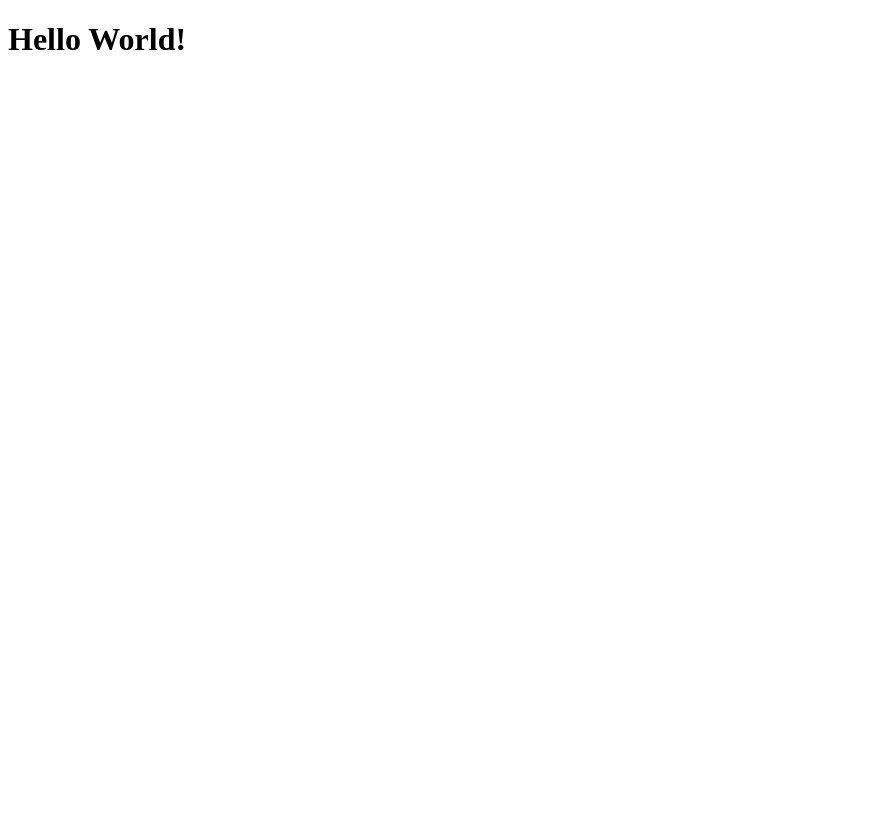
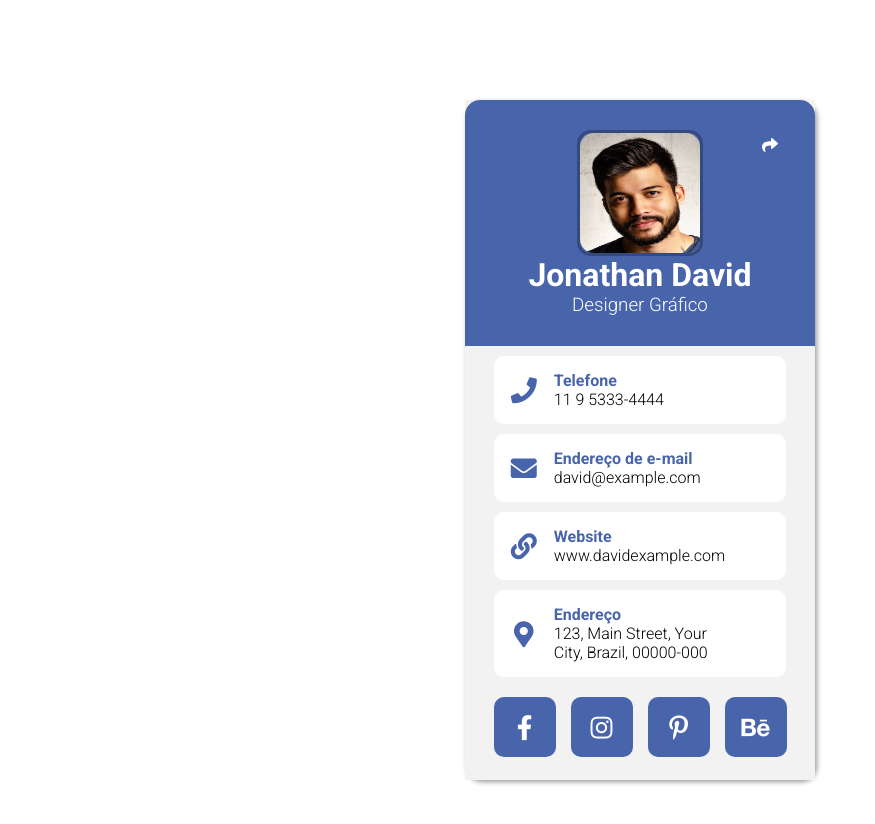
Before and after one commit to vinisp/cardv2, a plain HTML site: page index.html in a window 1280 px wide. Shown: the whole page, without its empty margins (0-875 px from the left). Before the commit the page ends 800 px from the top, so only its background shows below. Drawn offline with Linux system fonts and the light colour scheme.

Commit message:
card template

```diff
--- a/index.html
+++ b/index.html
@@ -5,11 +5,125 @@
         <meta charset="UTF-8">
         <meta http-equiv="X-UA-Compatible" content="IE=edge">
         <meta name="viewport" content="width=device-width, initial-scale=1.0">
-        <title>LinkView</title>
+        <title>Card do Vinicius Silva Aragão</title>
+        <link rel="stylesheet" href="style.css">
+        <link rel="stylesheet" href="https://pro.fontawesome.com/releases/v5.10.0/css/all.css"
+            integrity="sha384-AYmEC3Yw5cVb3ZcuHtOA93w35dYTsvhLPVnYs9eStHfGJvOvKxVfELGroGkvsg+p"
+            crossorigin="anonymous" />
+
     </head>
 
     <body>
-        <h1>Hello World!</h1>
+
+
+
+        <div class="scene">
+            <div class="card">
+                <div class="card__face card__face--front">
+
+                    <div class="inner">
+                        <div class="changeSide"><i class="fa fa-share front" aria-hidden="true"></i></div>
+                        <div class="topCard">
+
+                            <div class="photo"><img src="assets/person1.jpg"></div>
+                            <div class="titleAndSub">
+                                <div class="infos">
+                                    <h1 class="personName">Jonathan David</h1>
+                                    <h3 class="personProf">Designer Gráfico</h3>
+                                </div>
+                            </div>
+                        </div>
+                        <div class="midCard">
+
+                            <div class="midItemWrapper">
+                                <div class="midIcon"><i class="fa fa-phone" aria-hidden="true"></i>
+                                </div>
+                                <div class="midInfos"><span class="midInfoTitle">Telefone</span>
+                                    <span>11 9 5333-4444</span>
+                                </div>
+                            </div>
+                            <div class="midItemWrapper">
+                                <div class="midIcon"><i class="fas fa-envelope"></i>
+                                </div>
+                                <div class="midInfos"><span class="midInfoTitle">Endereço de e-mail</span>
+                                    <span>david@example.com</span>
+                                </div>
+                            </div>
+                            <div class="midItemWrapper">
+                                <div class="midIcon"><i class="fas fa-link"></i>
+                                </div>
+                                <div class="midInfos"><span class="midInfoTitle">Website</span>
+                                    <span>www.davidexample.com</span>
+                                </div>
+                            </div>
+                            <a href="https://www.google.com.br/maps/place/Clapham,+Londres,+Reino+Unido/@51.4567347,-0.1568241,14z/data=!3m1!4b1!4m13!1m7!3m6!1s0x47d8a00baf21de75:0x52963a5addd52a99!2sLondres,+Reino+Unido!3b1!8m2!3d51.5072178!4d-0.1275862!3m4!1s0x4876043442c14ccb:0x5df20c102ecfb887!8m2!3d51.4556231!4d-0.1385871"
+                                target="_blank" rel="noopener noreferrer">
+                                <div class="midItemWrapper">
+                                    <div class="midIcon"><i class="fas fa-map-marker-alt"></i>
+                                    </div>
+                                    <div class="midInfos"><span class="midInfoTitle">Endereço</span>
+                                        <span>123, Main Street, Your</span>
+                                        <span>City, Brazil, 00000-000</span>
+                                    </div>
+                                </div>
+                            </a>
+
+                        </div>
+
+                        <div class="row">
+                            <div class="btnItem"><i class="fab fa-facebook-f"></i></div>
+                            <div class="btnItem"><i class="fab fa-instagram"></i></div>
+                            <div class="btnItem"> <i class="fab fa-pinterest-p"></i></i></div>
+                            <div class="btnItem"><i class="fab fa-behance"></i></i></div>
+
+                        </div>
+                    </div>
+
+                </div>
+
+                <div class="card__face card__face--back">
+
+
+                    <div class="innerBack">
+                        <div class="changeSide"><i class="fa fa-share back" aria-hidden="true"></i></div>
+
+                        <div class="brand">
+                            <div class="brandInfo">
+                                <h1>WEBPRO</h1>
+                                <p>tagline here</p>
+                            </div>
+                        </div>
+
+                        <div class="qrCode"><img src="assets/qrcode.png"></div>
+
+
+
+                        <div class="backButtons">
+                            <div class="bioInfo">
+                                <h3>Bio</h3>
+                                <p>Lorem ipsum dolor sit, amet consectetur adipisicing elit. Earum aperiam dolorem
+                                    delectus
+                                    optio eum deleniti quas perspiciatis labore impedit vitae sit, omnis odio cum nobis
+                                    voluptatem laudantium tempore ea sint.</p>
+                            </div>
+                            <div class="copyBtn" onclick="copyToClipBoard()"><i class="far fa-copy"></i> <span> Copiar
+                                </span>
+                                <div class="popup">
+                                    <span class="popuptext" id="myPopup">Copiado!</span>
+                                </div>
+                            </div>
+
+                        </div>
+
+                    </div>
+                </div>
+
+            </div>
+        </div>
+
+
+
+        <script src="main.js"></script>
     </body>
 
 </html>
--- a/main.js
+++ b/main.js
@@ -0,0 +1,16 @@
+const card = document.querySelector(".card");
+const changeSide = document.querySelectorAll(".changeSide");
+
+for (let i = 0; i < changeSide.length; i++) {
+  changeSide[i].addEventListener("click", function () {
+    card.classList.toggle("is-flipped");
+  });
+}
+
+const $url = document.URL;
+const popup = document.getElementById("myPopup");
+
+const copyToClipBoard = () => {
+  navigator.clipboard.writeText($url);
+  popup.classList.toggle("show");
+};
--- a/style.css
+++ b/style.css
@@ -0,0 +1,428 @@
+@import url("https://fonts.googleapis.com/css2?family=Kaushan+Script&family=Montserrat:wght@100;300&family=PT+Sans&family=Roboto:wght@100;300;700&display=swap");
+* {
+  font-family: "Roboto", sans-serif;
+}
+
+a {
+  text-decoration: none;
+  width: 100%;
+  margin: auto;
+  display: flex;
+  justify-content: center;
+  color: black;
+}
+
+.scene {
+  width: 350px;
+  height: 680px;
+  perspective: 900px;
+  margin: 100px auto;
+}
+
+.card {
+  width: 100%;
+  height: 100%;
+  position: relative;
+  transition: transform 1s;
+  transform-style: preserve-3d;
+  background: transparent;
+}
+
+.card__face {
+  position: absolute;
+  height: 100%;
+  width: 100%;
+  backface-visibility: hidden;
+}
+
+.card__face--front,
+.card__face--back {
+  border-radius: 15px;
+  padding: 0;
+  display: flex;
+  flex-direction: column;
+  align-items: flex-end;
+  box-shadow: rgba(0, 0, 0, 0.4) 2px 2px 5px 0;
+}
+
+.card__face--front {
+  background: transparent;
+}
+
+.card__face--back {
+  background: white;
+  transform: rotateY(180deg);
+}
+
+.card.is-flipped {
+  transform: rotateY(180deg);
+}
+
+.card {
+  transform-origin: center right;
+}
+
+.card.is-flipped {
+  transform: translateX(-100%) rotateY(-180deg);
+}
+
+.changeSide {
+  cursor: pointer;
+  width: 30px;
+  height: 30px;
+  border-radius: 50px;
+  display: flex;
+  justify-content: center;
+  align-items: center;
+  margin-left: 260px;
+  position: absolute;
+  top: 30px;
+}
+
+.front {
+  color: white;
+}
+.back {
+  color: #4865ab;
+}
+.changeSide:hover {
+  background: rgba(0, 0, 0, 0.1);
+}
+
+.inner {
+  width: 100%;
+  height: 100%;
+  background-color: #f2f2f2;
+  display: flex;
+  flex-direction: column;
+  justify-content: flex-start;
+  align-items: center;
+}
+
+.topCard {
+  background: #4865ab;
+  width: 100%;
+  border-radius: 15px 15px 0 0;
+  display: flex;
+  flex-direction: column;
+  justify-content: center;
+  align-items: center;
+  color: white;
+  margin-bottom: 10px;
+
+  padding: 30px 0 30px 0px;
+}
+
+.photo {
+  width: 120px;
+  height: 120px;
+  border-radius: 14px;
+  border: solid 3px #344a7c;
+}
+
+img {
+  width: 120px;
+  height: 120px;
+  border-radius: 14px;
+}
+
+.titleAndSub {
+  display: flex;
+  flex-direction: column;
+  align-items: center;
+}
+
+.infos h1 {
+  margin: 0;
+}
+
+.infos h3 {
+  margin: 0 10px;
+  font-weight: 400;
+  text-align: center;
+  border: rgba(0, 0, 0, 0.4);
+}
+
+.midCard {
+  width: 100%;
+
+  display: flex;
+  flex-direction: column;
+  align-items: center;
+  gap: 10px;
+}
+
+.midItemWrapper {
+  width: 75%;
+  display: flex;
+  padding: 15px;
+  gap: 15px;
+  border-radius: 10px;
+  background: white;
+  cursor: pointer;
+}
+
+.midIcon {
+  width: 30px;
+}
+
+.midIcon i {
+  display: flex;
+  justify-content: center;
+  align-items: center;
+  color: #4865ab;
+
+  height: 100%;
+  width: 100%;
+  font-size: 26px;
+}
+
+.midInfos {
+  display: flex;
+  flex-direction: column;
+  width: 180px;
+}
+
+.midInfoTitle {
+  color: #4865ab;
+  font-weight: bold;
+}
+
+.buttons {
+  height: 100%;
+  width: 100%;
+  display: flex;
+  flex-direction: column;
+  justify-content: center;
+  align-items: center;
+  border: solid 2px black;
+}
+
+.row {
+  display: flex;
+  width: 90%;
+  justify-content: center;
+  gap: 15px;
+  margin-top: 20px;
+}
+
+.btnItem {
+  display: flex;
+  flex-direction: column;
+  justify-content: center;
+  align-items: center;
+  background-color: #4865ab;
+  width: 62px;
+  height: 60px;
+  border-radius: 10px;
+  cursor: pointer;
+}
+
+.btnItem p {
+  font-size: 8px;
+}
+
+.btnItem i {
+  text-align: center;
+  color: white;
+  font-size: 25px;
+}
+
+.innerBack {
+  width: 100%;
+  height: 100%;
+  background-image: url(./assets/backgroundCut.jpg);
+  background-blend-mode: normal;
+  display: flex;
+  flex-direction: column;
+  justify-content: flex-start;
+  align-items: center;
+  border-radius: 15px;
+}
+
+.qrCode {
+  width: 120px;
+  height: 120px;
+
+  position: absolute;
+  bottom: 260px;
+  left: 115px;
+  background: white;
+  box-shadow: rgba(0, 0, 0, 0.4) 0px 4px 12px;
+}
+
+.backButtons {
+  width: 100%;
+  height: 50%;
+  display: flex;
+  flex-direction: column;
+  justify-content: center;
+
+  color: white;
+  background: #4865ab;
+  border-radius: 0 0 15px 15px;
+}
+
+.bioInfo {
+  margin-top: 60px;
+  display: flex;
+  flex-direction: column;
+  align-items: center;
+}
+
+.bio h3 {
+  margin: 0 10px;
+  padding: 0;
+}
+
+.bioInfo p {
+  margin: 0;
+  padding: 0 35px;
+  text-align: justify;
+  font-family: "Montserrat", sans-serif;
+  font-weight: 300;
+}
+
+.copyBtn {
+  width: 50%;
+  height: 30px;
+  display: flex;
+  align-items: center;
+  gap: 20px;
+  border-radius: 0 15px 15px 0;
+  padding-left: 20px;
+  padding-top: 2px;
+  cursor: pointer;
+  transition: all 500ms ease-in-out;
+}
+
+.copyBtn:hover {
+  background: rgba(0, 0, 0, 0.4);
+}
+
+.backButtons div i {
+  width: 10%;
+  display: flex;
+  justify-content: flex-start;
+  align-content: flex-end;
+  font-size: 22px;
+}
+
+.backButtons div span {
+  display: flex;
+  align-items: center;
+}
+
+.brand {
+  height: 50%;
+  width: 100%;
+  display: flex;
+  justify-content: center;
+  background: transparent;
+}
+
+.brandInfo {
+  width: 100%;
+  display: flex;
+  justify-content: flex-start;
+  align-items: center;
+  flex-direction: column;
+  gap: 0;
+}
+
+.brandInfo h1 {
+  font-size: 36px;
+  margin: 50px 0 0 0;
+  font-family: "PT Sans", sans-serif;
+}
+
+.brandInfo p {
+  margin: -10px;
+  font-family: "Kaushan Script", cursive;
+  font-size: 26px;
+}
+
+.popup {
+  position: relative;
+  display: inline-block;
+  background: transparent;
+  cursor: none;
+  -webkit-user-select: none;
+  -moz-user-select: none;
+  -ms-user-select: none;
+  user-select: none;
+}
+
+/* The actual popup */
+.popup .popuptext {
+  display: none;
+  width: 160px;
+  background-color: #555;
+  color: #fff;
+  text-align: center;
+  border-radius: 6px;
+  padding: 8px 0;
+  position: absolute;
+  z-index: 1;
+  bottom: 125%;
+  left: 50%;
+  margin-left: -156px;
+}
+
+/* Popup arrow */
+.popup .popuptext::after {
+  content: "";
+  position: absolute;
+  top: 100%;
+  left: 50%;
+  margin-left: -5px;
+  border-width: 5px;
+  border-style: solid;
+  border-color: #555 transparent transparent transparent;
+}
+
+/* Toggle this class - hide and show the popup */
+.popup .show {
+  display: block;
+  animation: fadeIn 1500ms ease-in-out;
+  opacity: 0;
+}
+
+@keyframes fadeIn {
+  0% {
+    opacity: 0;
+  }
+  60% {
+    opacity: 1;
+  }
+  80% {
+    opacity: 0.5;
+  }
+  100% {
+    opacity: 0;
+  }
+}
+
+@media only screen and (max-width: 600px) {
+  * {
+    margin: 0;
+    padding: 0;
+    overflow-y: none;
+  }
+  .scene {
+    margin: 15px auto;
+    height: 630px;
+  }
+  .inner {
+    border-radius: 14px;
+  }
+
+  .topCard {
+    margin-bottom: 5px;
+    padding: 30px 0 5px 0;
+  }
+
+  .midCard {
+    gap: 5px;
+  }
+}
```
Also changed, not shown: assets/backgroundCut.jpg (added), assets/person1.jpg (added), assets/qrcode.png (added).
